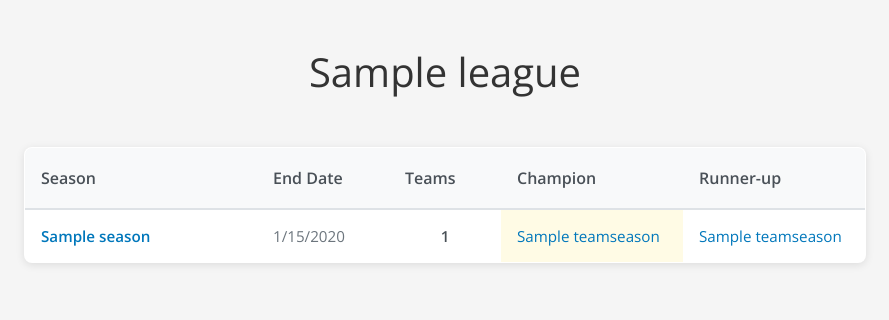
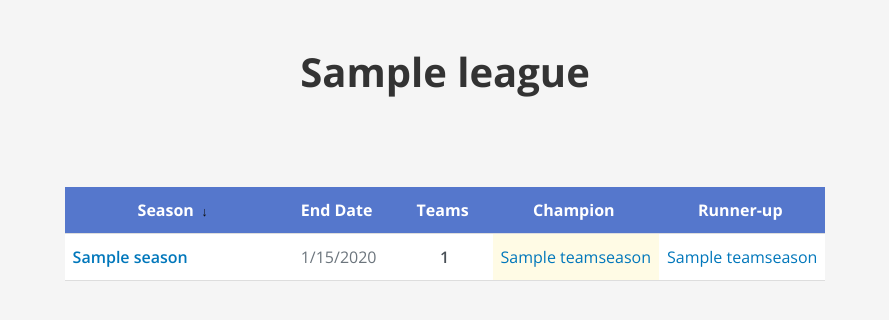
Before and after one commit to Tumblewood/tagpro-reference, a Django app: page /league/1/ in a window 1280 px wide. Shown: the part 51-371 px from the top of the page, without its empty margins (195-1084 px from the left). Run offline with Django 5.2, Linux system fonts and the light colour scheme; tables that the repository leaves empty hold one stand-in row (values such as "Sample post"); parts of the project's set-up code (start-up, migrations or seed data) failed here and were passed over.

Commit message:
UI fixes

```diff
--- a/reference/static/reference/styles/league-history.css
+++ b/reference/static/reference/styles/league-history.css
@@ -1,101 +1,60 @@
 .page-title {
-    text-align: center;
-    font-size: 2.5rem;
     margin: 1.5rem 0 3rem;
-    color: #333;
-    font-weight: 300;
 }
 
-.seasons-table-container {
-    display: flex;
-    justify-content: center;
-    padding: 0 1rem;
+/* Override stat-table max-width for league history */
+.stat-table-container .stat-table {
+    max-width: 1000px;
 }
 
-.seasons-table {
-    width: 100%;
-    max-width: 1000px;
-    border-collapse: collapse;
-    background: white;
-    border: 1px solid #ddd;
-    border-radius: 8px;
-    overflow: hidden;
-    box-shadow: 0 2px 8px rgba(0,0,0,0.1);
+/* League history specific column styling */
+.stat-table .season-cell {
+    font-weight: 600;
+    min-width: 200px;
+    text-align: left;
 }
 
-.seasons-table thead {
-    background-color: #f8f9fa;
-}
-
-.seasons-table th {
-    padding: 1.2rem 1rem;
-    text-align: left;
-    font-weight: 600;
-    color: #495057;
-    border-bottom: 2px solid #dee2e6;
-    font-size: 1rem;
-}
-
-.seasons-table td {
-    padding: 1rem;
-    border-bottom: 1px solid #eee;
-    font-size: 0.95rem;
-}
-
-.seasons-table tbody tr:hover {
-    background-color: #f8f9fa;
-}
-
-.seasons-table tbody tr:last-child td {
-    border-bottom: none;
-}
-
-/* Column specific styling */
-.season-cell {
-    font-weight: 600;
-    min-width: 200px;
-}
-
-.season-cell a {
+.stat-table .season-cell a {
     color: #07b;
     text-decoration: none;
 }
 
-.season-cell a:hover {
+.stat-table .season-cell a:hover {
     text-decoration: underline;
 }
 
-.date-cell {
+.stat-table .date-cell {
     min-width: 100px;
     color: #6c757d;
     font-weight: 500;
 }
 
-.teams-cell {
+.stat-table .teams-cell {
     text-align: center;
     font-weight: 600;
     color: #495057;
     min-width: 80px;
 }
 
-.champion-cell,
-.runner-up-cell {
+.stat-table .champion-cell,
+.stat-table .runner-up-cell {
     min-width: 150px;
+    text-align: left;
 }
 
-.champion-cell a,
-.runner-up-cell a {
+.stat-table .champion-cell a,
+.stat-table .runner-up-cell a {
     color: #07b;
     text-decoration: none;
     font-weight: 500;
 }
 
-.champion-cell a:hover,
-.runner-up-cell a:hover {
+.stat-table .champion-cell a:hover,
+.stat-table .runner-up-cell a:hover {
     text-decoration: underline;
 }
 
-.champion-cell {
+.stat-table .champion-cell {
     background-color: rgba(255, 215, 0, 0.1);
 }
 
--- a/reference/templates/reference/league_history.html
+++ b/reference/templates/reference/league_history.html
@@ -5,20 +5,21 @@
 
 {% block extra_css %}
 <link rel="stylesheet" href="{% static 'reference/styles/league-history.css' %}">
+<link rel="stylesheet" href="{% static 'reference/styles/table-sort.css' %}">
 {% endblock %}
 
 {% block content %}
     <h1 class="page-title">{{ league.name }}</h1>
 
-    <div class="seasons-table-container">
-        <table class="seasons-table">
+    <div class="stat-table-container">
+        <table class="stat-table">
             <thead>
                 <tr>
-                    <th>Season</th>
-                    <th>End Date</th>
-                    <th>Teams</th>
-                    <th>Champion</th>
-                    <th>Runner-up</th>
+                    <th data-sortable data-type="text">Season</th>
+                    <th data-sortable data-type="date">End Date</th>
+                    <th data-sortable data-type="number">Teams</th>
+                    <th data-sortable data-type="text">Champion</th>
+                    <th data-sortable data-type="text">Runner-up</th>
                 </tr>
             </thead>
             <tbody>
@@ -69,3 +70,16 @@
         </table>
     </div>
 {% endblock %}
+
+{% block extra_js %}
+<script src="{% static 'reference/js/table-sort.js' %}"></script>
+<script>
+    // Initialize table sorting when page loads
+    document.addEventListener('DOMContentLoaded', function() {
+        // Initialize sortable table with default sort by Season (column 0) descending
+        initTableSort('.stat-table', {
+            initialSort: { column: 0, direction: 'desc' }
+        });
+    });
+</script>
+{% endblock %}
--- a/reference/templates/reference/season_home.html
+++ b/reference/templates/reference/season_home.html
@@ -26,7 +26,8 @@
     <span class="current">Home</span> |
     <a href="{% url 'season_schedule' season.id %}">Schedule</a> |
     <a href="{% url 'season_stats' season.id %}">Stats</a> |
-    <a href="{% url 'season_rosters' season.id %}">Rosters</a>
+    <a href="{% url 'season_rosters' season.id %}">Rosters</a> |
+    <a href="{% url 'league_history' season.league.id %}">History</a>
 </div>
 
 <div class="stat-table-container">
--- a/reference/templates/reference/season_schedule.html
+++ b/reference/templates/reference/season_schedule.html
@@ -27,7 +27,8 @@
             <a href="{% url 'season_home' season.id %}">Home</a> |
             <span class="current">Schedule</span> |
             <a href="{% url 'season_stats' season.id %}">Stats</a> |
-            <a href="{% url 'season_rosters' season.id %}">Rosters</a>
+            <a href="{% url 'season_rosters' season.id %}">Rosters</a> |
+            <a href="{% url 'league_history' season.league.id %}">History</a>
         </div>
 
         {% for week_data in schedule_data %}
--- a/reference/templates/reference/season_stats.html
+++ b/reference/templates/reference/season_stats.html
@@ -26,7 +26,8 @@
         <a href="{% url 'season_home' season.id %}">Home</a> |
         <a href="{% url 'season_schedule' season.id %}">Schedule</a> |
         <span class="current">Stats</span> |
-        <a href="{% url 'season_rosters' season.id %}">Rosters</a>
+        <a href="{% url 'season_rosters' season.id %}">Rosters</a> |
+        <a href="{% url 'league_history' season.league.id %}">History</a>
     </div>
 
     <div class="stat-table-container">
--- a/reference/views/info_pages.py
+++ b/reference/views/info_pages.py
@@ -334,8 +334,10 @@
                     wins += 1
                 elif outcome == 'OTW':
                     ot_wins += 1
+                    caps_for -= 1  # OT caps don't count
                 elif outcome == 'OTL':
                     ot_losses += 1
+                    caps_against -= 1  # OT caps don't count
                 elif outcome == 'L':
                     losses += 1
 
```
Also changed, not shown: other parts of reference/static/reference/styles/league-history.css (+7 -23 lines), reference/static/reference/styles/homepage.css (+5 -6 lines), reference/static/reference/styles/rosters.css (+17 -0 lines), reference/templates/reference/season_rosters.html (+13 -1 lines), reference/templates/reference/team_season.html (+4 -4 lines).
